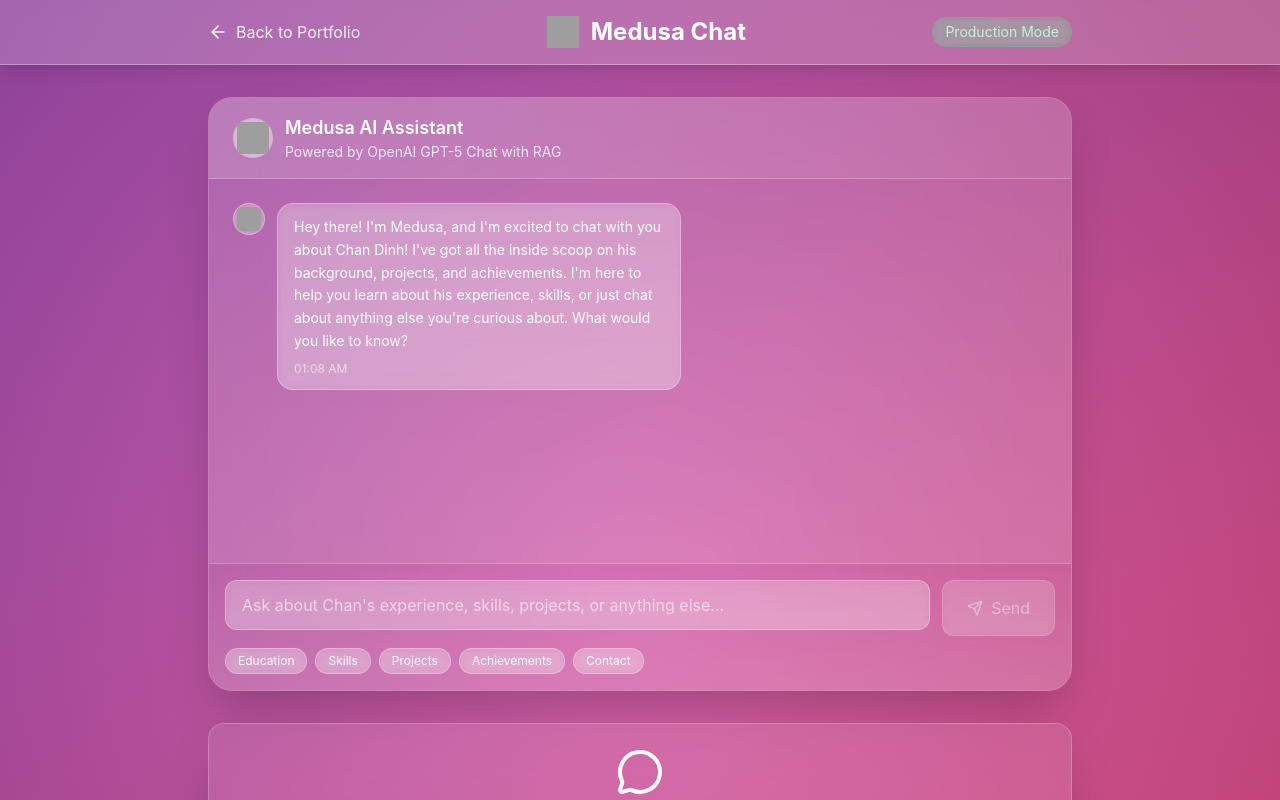
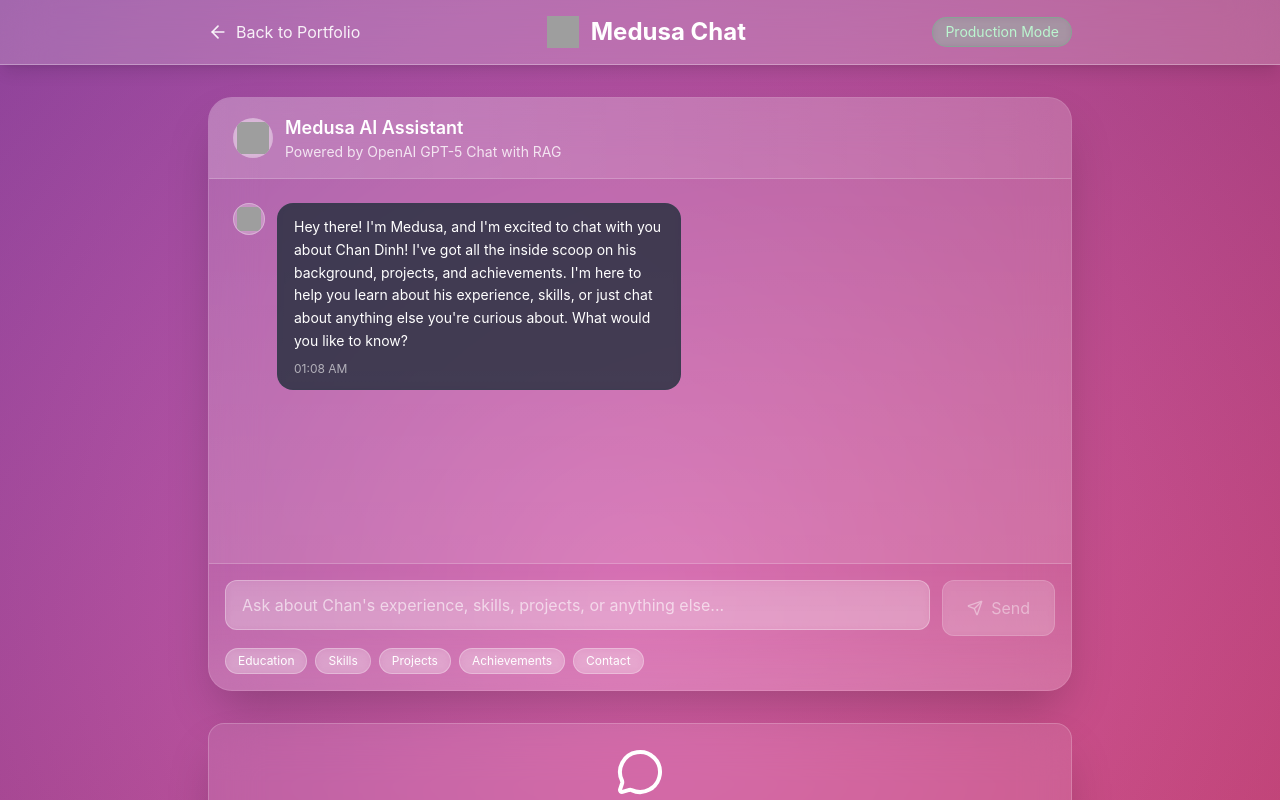
Before and after one commit to chanadinh/portfolio, a React (Create React App) app: page /medusachat in a window 1280 px wide. Shown: the top 800 px of the page. Built offline with nearby package versions, Linux system fonts and the light colour scheme; grey boxes are pictures that could not be loaded.

Commit message:
Make chat bubbles darker for better contrast and readability

```diff
--- a/src/components/MedusaChat.tsx
+++ b/src/components/MedusaChat.tsx
@@ -406,10 +406,10 @@ Be helpful, conversational, and provide accurate information while maintaining a
                   </div>
                   <div className={`rounded-2xl px-4 py-3 backdrop-blur-sm ${
                     message.sender === 'user'
-                      ? 'bg-white/30 text-white border border-white/40'
+                      ? 'bg-blue-600/80 text-white border border-blue-500/50'
                       : message.error
-                        ? 'bg-red-500/20 text-red-200 border border-red-400/30'
-                        : 'bg-white/20 text-white border border-white/30'
+                        ? 'bg-red-600/80 text-white border border-red-500/50'
+                        : 'bg-gray-800/80 text-white border border-gray-700/50'
                   }`}>
                     <p className="text-sm leading-relaxed">{message.text}</p>
                     <p className={`text-xs mt-2 ${
@@ -434,7 +434,7 @@ Be helpful, conversational, and provide accurate information while maintaining a
                   <div className="w-8 h-8 bg-white/20 rounded-full flex items-center justify-center overflow-hidden border border-white/30">
                     <img src="/medusa.ico" alt="Medusa" className="w-6 h-6" />
                   </div>
-                  <div className="bg-white/20 rounded-2xl px-4 py-3 border border-white/30 backdrop-blur-sm">
+                  <div className="bg-gray-800/80 rounded-2xl px-4 py-3 border border-gray-700/50 backdrop-blur-sm">
                     <div className="flex space-x-1">
                       <div className="w-2 h-2 bg-white/60 rounded-full animate-bounce"></div>
                       <div className="w-2 h-2 bg-white/60 rounded-full animate-bounce" style={{ animationDelay: '0.1s' }}></div>
```
